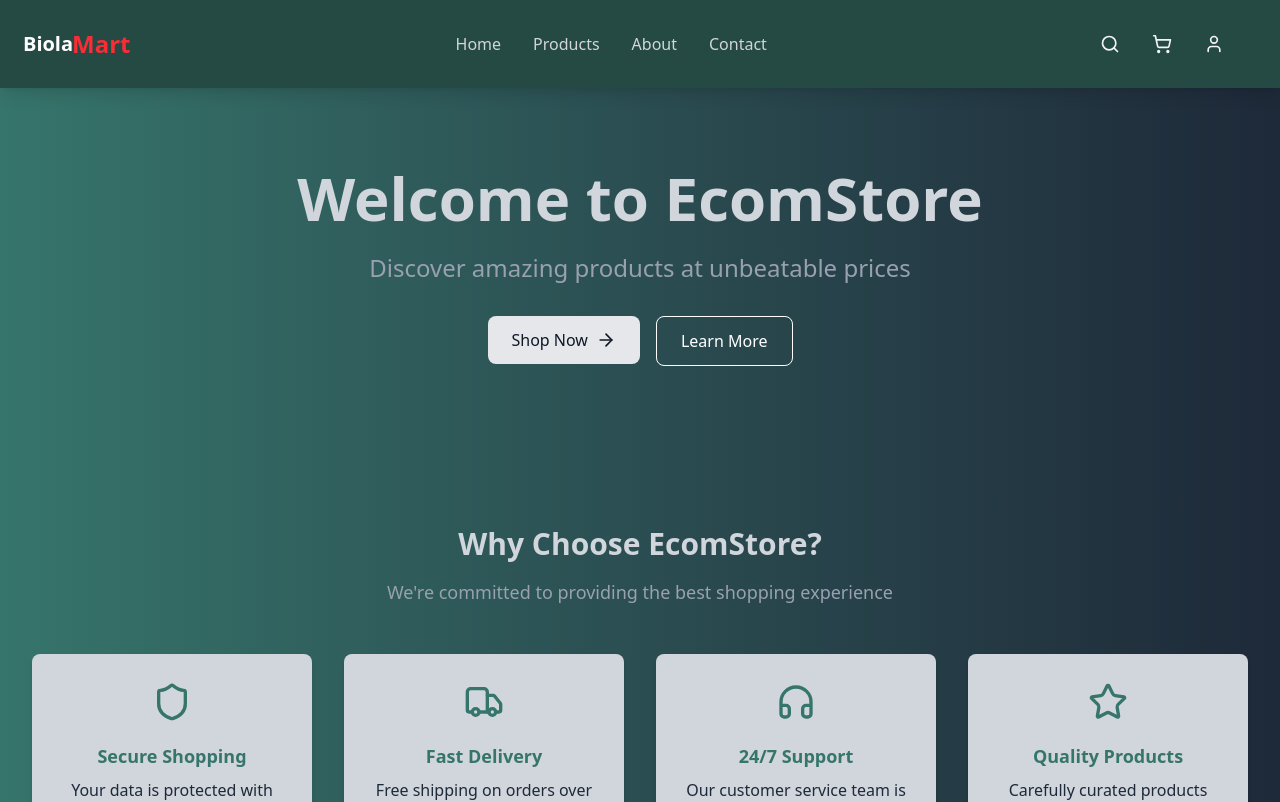
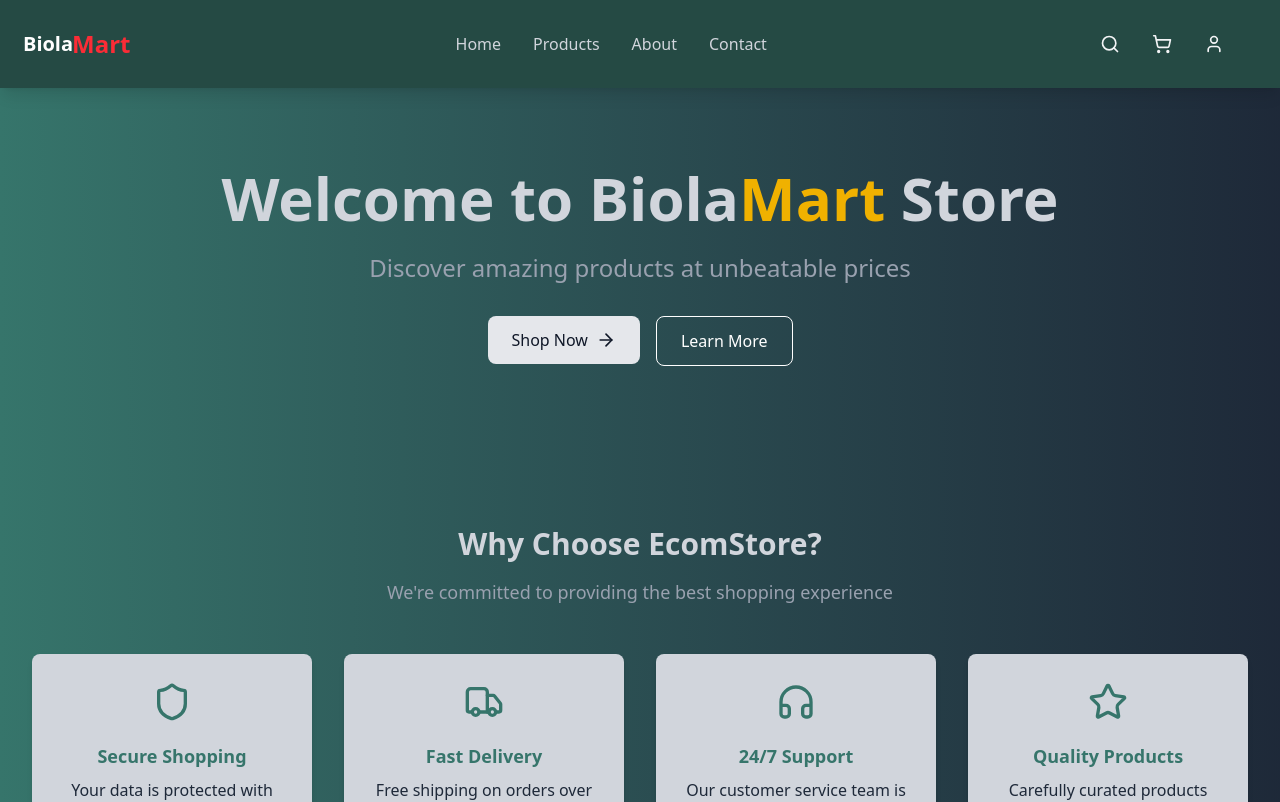
Before and after one commit to Dev-Rid/biola-ecommerce, a React (Vite) app: page / in a window 1280 px wide. Shown: the top 802 px of the page. Built offline with nearby package versions, Linux system fonts and the light colour scheme; no server answers; the database is empty.

Commit message:
feat: added color to 'MART'

```diff
--- a/src/pages/Home.jsx
+++ b/src/pages/Home.jsx
@@ -59,7 +59,7 @@ const Home = () => {
         <div className="max-w-7xl mx-auto px-4 sm:px-6 lg:px-8">
           <div className="text-center">
             <h1 className="text-4xl md:text-6xl font-bold mb-6 animate-fade-in text-gray-300">
-              Welcome to EcomStore
+              Welcome to Biola<span className='text-yellow-500'>Mart</span> Store
             </h1>
             <p className="text-xl md:text-2xl mb-8 text-primary-100 animate-slide-up text-gray-400">
               Discover amazing products at unbeatable prices
```
